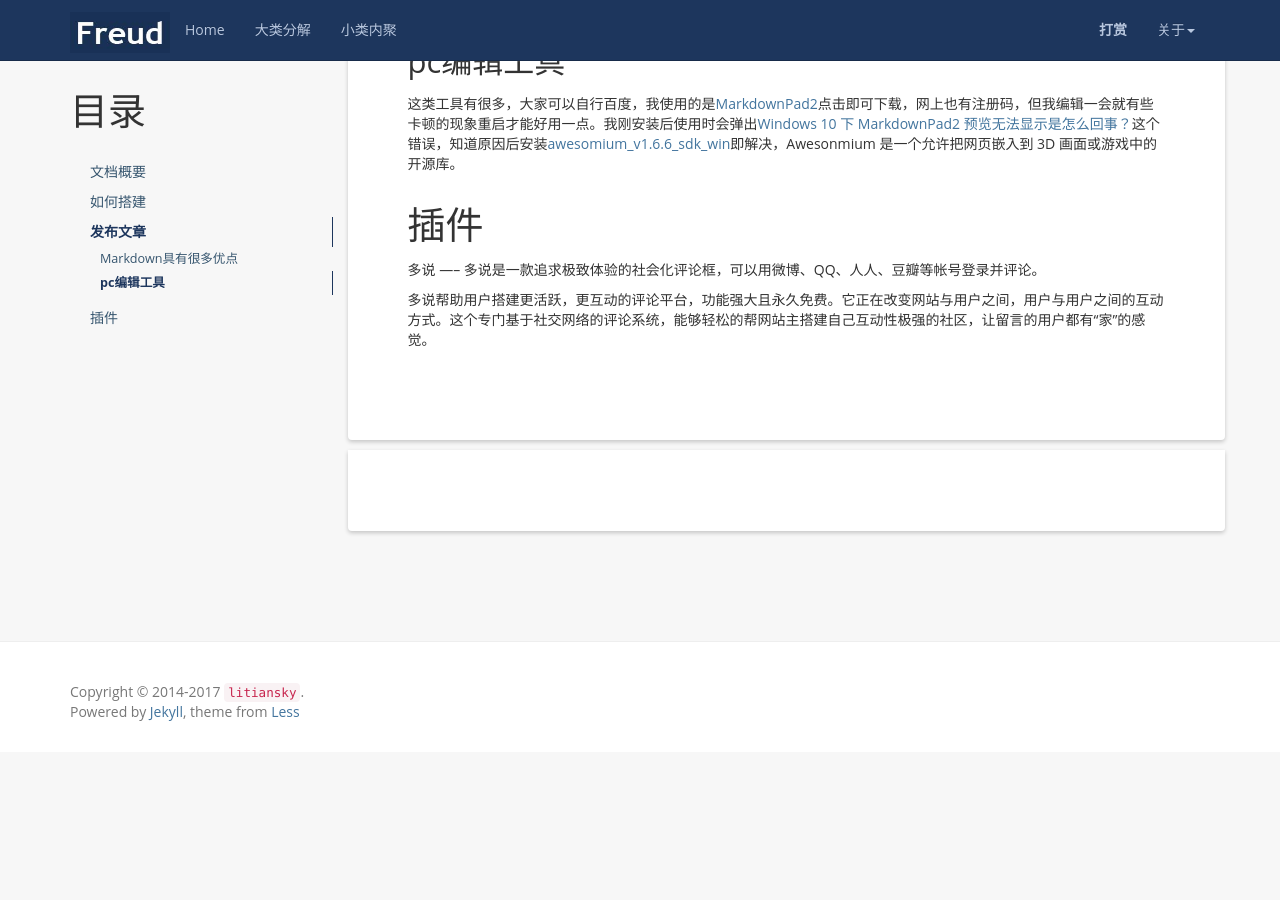
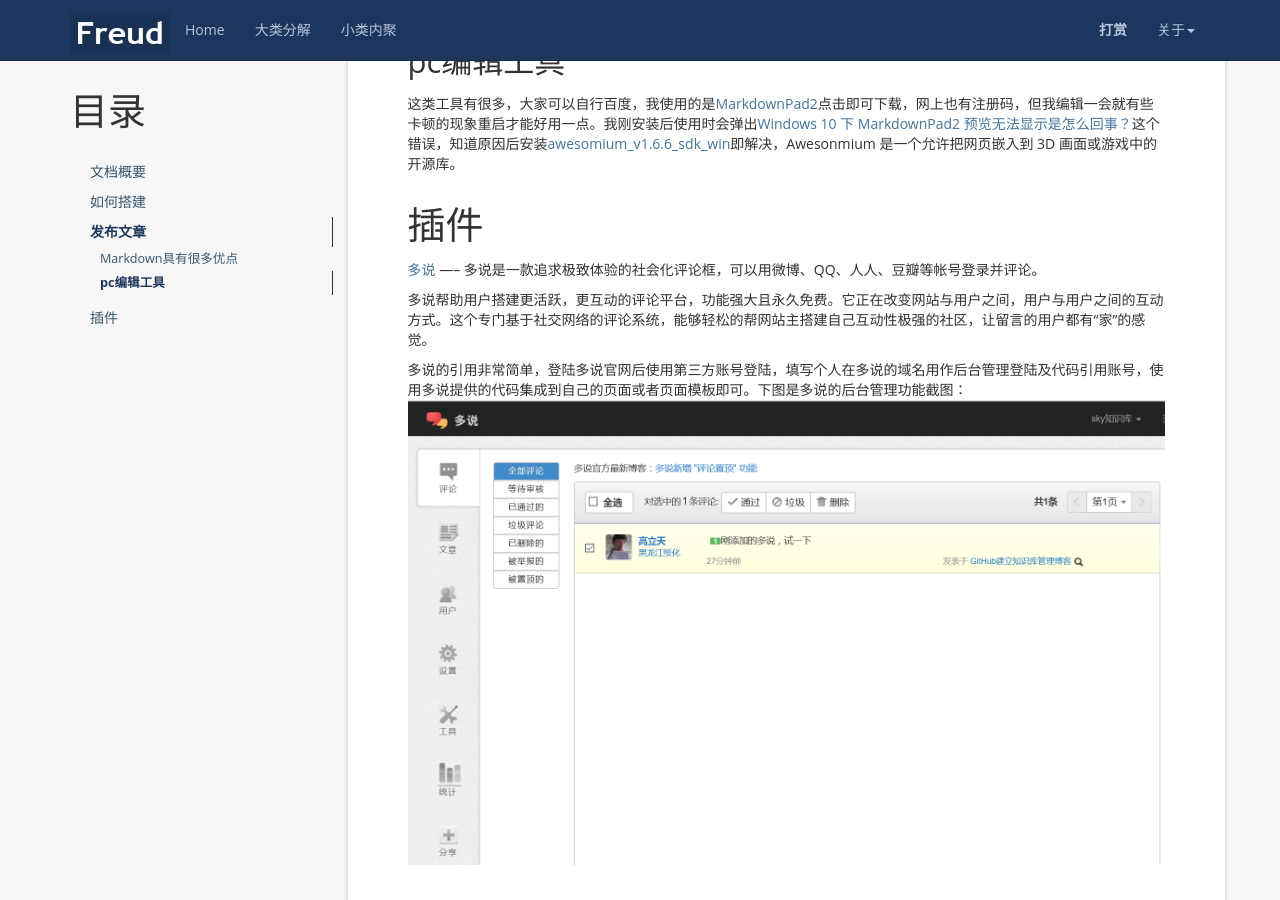
Before and after one commit to litiansky/skyblog, a Jekyll site: the page built from _posts/项目构建/2017-01-29-GitHub建立知识库管理博客.md, in a window 1280 px wide and 900 px high, scrolled down 1093 px. Built offline with Jekyll 4.4.1, drawn with Linux system fonts in a browser that asks for light colours; nearby versions of some CDN libraries; comment, search, counter and statistics services are not loaded; before the commit the page ends 1845 px from its top, so only the background shows below that.

Commit message:
update多说说明

```diff
--- a/_config.yml
+++ b/_config.yml
@@ -29,7 +29,7 @@ FB:
     duoshuo:
         short_name : litiansky
     disqus :
-        short_name : freudkang
+        short_name : litiansky
     # facebook :
     #   appid : 123
     #   num_posts: 5
--- a/_posts/项目构建/2017-01-29-GitHub建立知识库管理博客.md
+++ b/_posts/项目构建/2017-01-29-GitHub建立知识库管理博客.md
@@ -47,8 +47,11 @@ pc编辑工具
 
 插件
 ======
-多说
+[多说](http://duoshuo.com/)
 -----
 多说是一款追求极致体验的社会化评论框，可以用微博、QQ、人人、豆瓣等帐号登录并评论。
 
 多说帮助用户搭建更活跃，更互动的评论平台，功能强大且永久免费。它正在改变网站与用户之间，用户与用户之间的互动方式。这个专门基于社交网络的评论系统，能够轻松的帮网站主搭建自己互动性极强的社区，让留言的用户都有“家”的感觉。
+
+多说的引用非常简单，登陆多说官网后使用第三方账号登陆，填写个人在多说的域名用作后台管理登陆及代码引用账号，使用多说提供的代码集成到自己的页面或者页面模板即可。下图是多说的后台管理功能截图：
+![新建项目]({{ '/styles/images/githubsetup/duoshuohoutai.png' | prepend: site.baseurl  }})
```
Also changed, not shown: styles/images/githubsetup/duoshuohoutai.png (added).
